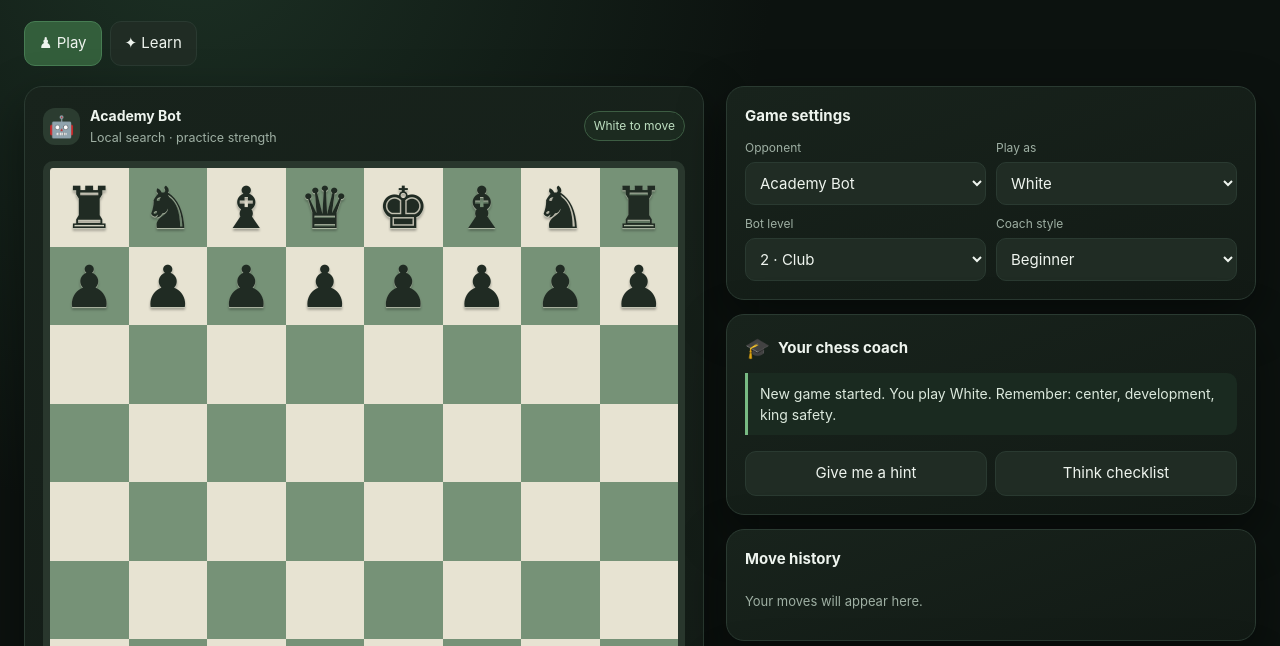
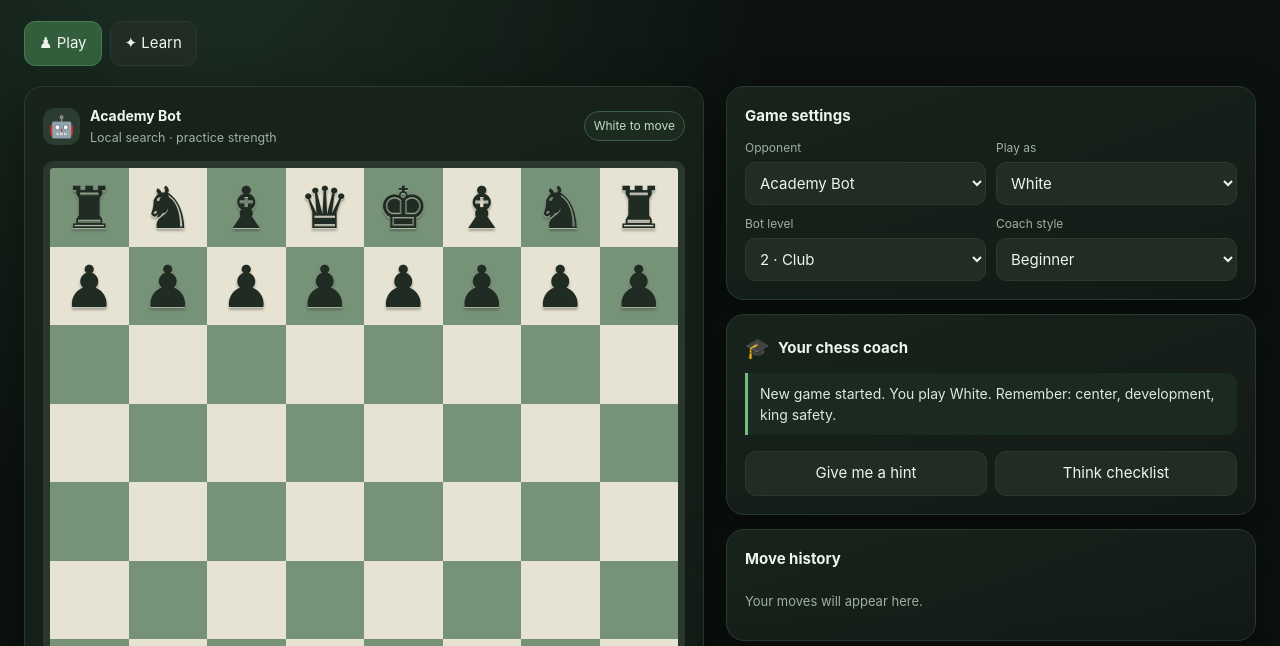
Before and after one commit to dl99rokar/checkmate-academy, a plain HTML site: page index.html in a window 1280 px wide. Shown: the part 76-722 px from the top of the page. Drawn offline with nearby package versions, Linux system fonts and the light colour scheme.

Commit message:
Correct chessboard square colors

```diff
--- a/index.html
+++ b/index.html
@@ -92,7 +92,7 @@ function renderBoard(){
  if(game.isCheck()){for(let r=0;r<8;r++)for(let c=0;c<8;c++){let p=game.board()[r][c];if(p&&p.type==='k'&&p.color===game.turn())checked=sqName(r,c);}}
  for(const r of rows)for(const c of cols){
   const sq=sqName(r,c),p=pieceAt(sq),d=document.createElement('div');
-  d.className='sq '+((r+c)%2?'dark':'light');d.dataset.square=sq;d.setAttribute('role','gridcell');d.setAttribute('aria-label',sq);
+  d.className='sq '+((r+c)%2?'light':'dark');d.dataset.square=sq;d.setAttribute('role','gridcell');d.setAttribute('aria-label',sq);
   if(sq===selected)d.classList.add('selected');
   if(lastMove&&(sq===lastMove.from||sq===lastMove.to))d.classList.add('last');
   if(sq===checked)d.classList.add('check');
```
